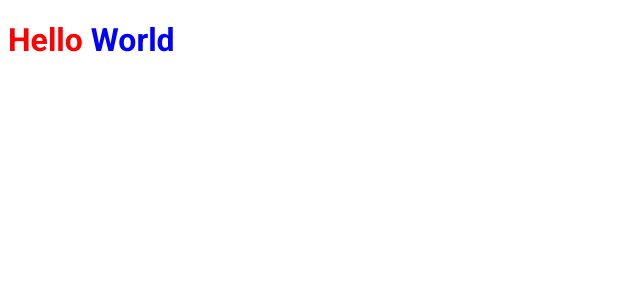
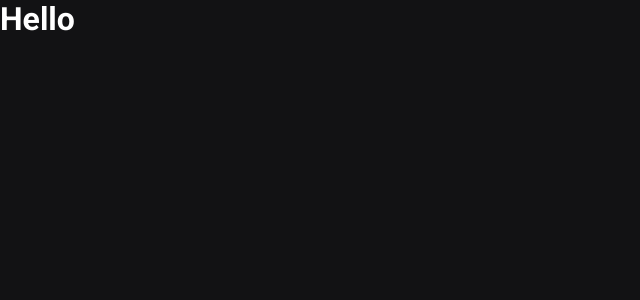
Before and after one commit to felipeevalerio/ig.news, a Next.js app: page / in a window 1280 px wide. Shown: the top 300 px of the page, without its empty margins (0-640 px from the left). Built offline with nearby package versions, Linux system fonts and the light colour scheme.

Commit message:
style: create global style

```diff
--- a/src/pages/_app.tsx
+++ b/src/pages/_app.tsx
@@ -1,4 +1,6 @@
 import { AppProps } from "next/app"
+
+import '../styles/global.scss';
 
 function MyApp({ Component, pageProps } : AppProps) {
   return <Component {...pageProps} />
--- a/src/pages/index.tsx
+++ b/src/pages/index.tsx
@@ -1,4 +1,3 @@
-import styles from '../styles/home.module.scss';
 import Head from 'next/head';
 
 export default function Home(){
@@ -7,7 +6,7 @@
       <Head>
         <title>Home | ig.news</title>
       </Head>
-      <h1 className={styles.title}>Hello <span>World</span></h1>
+      <h1 >Hello</h1>
     </>
   );
 }
--- /dev/null
+++ b/src/styles/global.scss
@@ -0,0 +1,47 @@
+*{
+    margin: 0;
+    padding: 0;
+    box-sizing: border-box;
+}
+
+:root{
+    --white:#FFFFFF;
+
+    --gray-100:#e1e1e6;
+    --gray-300:#a8a8b3;
+    --gray-900:#121214;
+
+    --cyan-500:#61dafb;
+    --yellow-500:#eba417;
+}
+
+@media(max-width:1080px){
+    html{
+        font-size: 93.75%;
+    }
+}
+
+@media(max-width:720){
+    html{
+        font-size: 87.5%;
+    }
+}
+
+
+body{
+    background: var(--gray-900);
+    color: var(--white);
+}
+
+body,input,textarea,select,button{
+    font: 400 1rem "Roboto", sans-serif;
+}
+
+button{
+    cursor: pointer;
+}
+
+a{
+    color: inherit;
+    text-decoration: none;
+}
--- a/src/styles/home.module.scss
+++ /dev/null
@@ -1,7 +0,0 @@
-.title{
-    color: red;
-    font-family: "Roboto",sans-serif;
-    span{
-        color: blue;
-    }
-}
```
